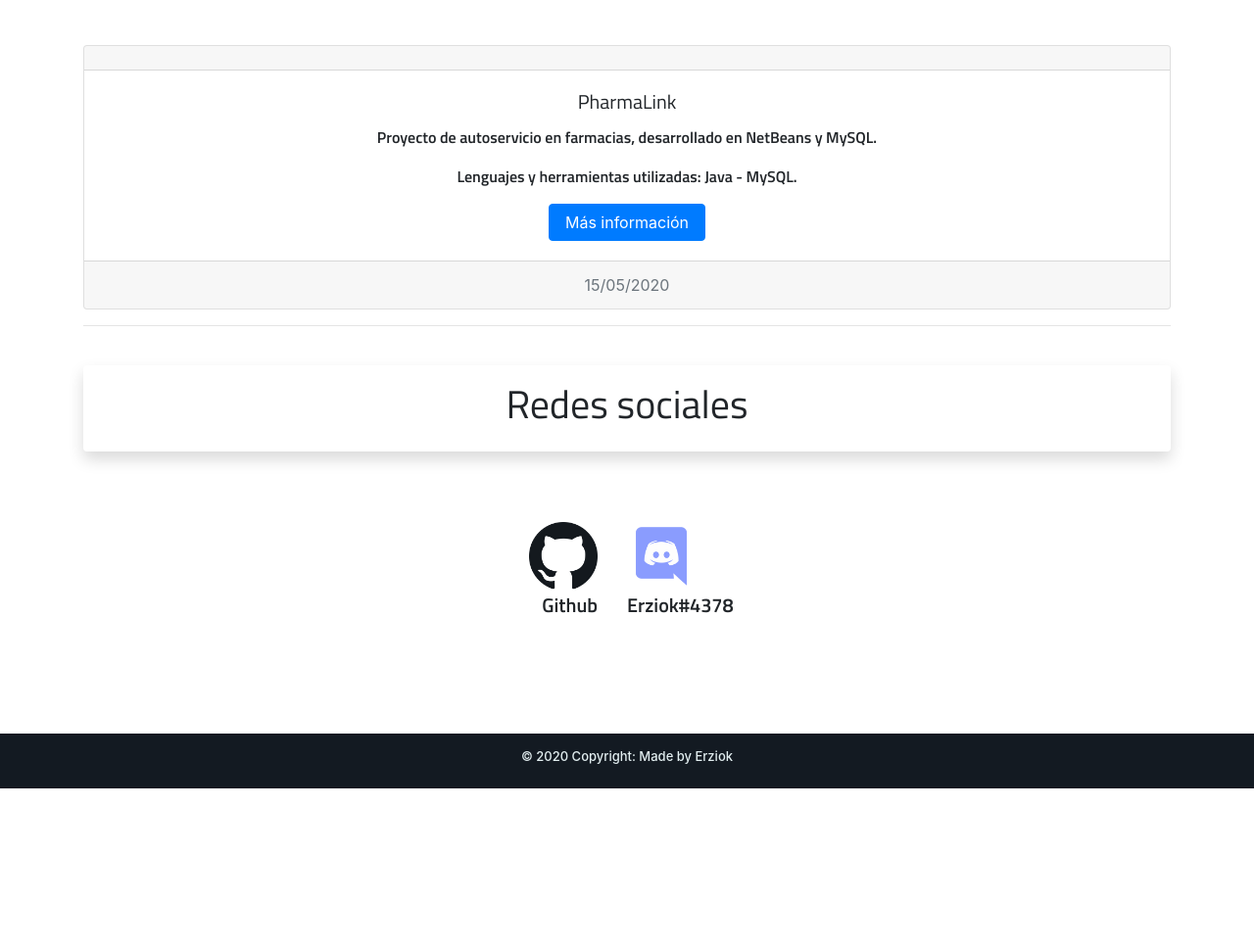
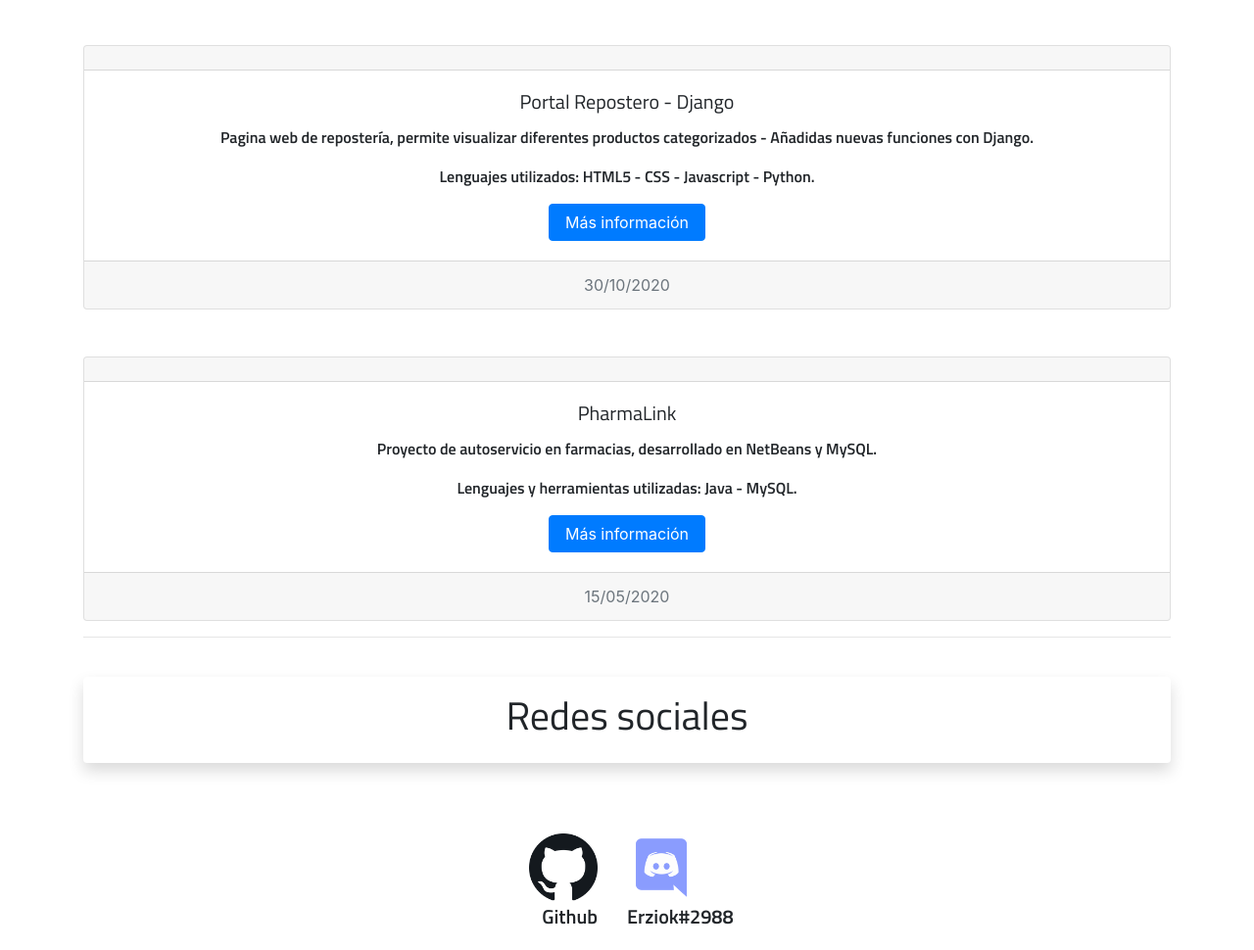
Before and after one commit to Erziok/erziok.github.io, a plain HTML site: page index.html in a window 1280 px wide. Shown: the part 1620-2590 px from the top of the page at 98% size. Before the commit the page ends 2425 px from the top, so only its background shows below. Drawn offline with nearby package versions, Linux system fonts and the light colour scheme.

Commit message:
Discord Tag - Footer- Proyectos

```diff
--- a/index.html
+++ b/index.html
@@ -158,6 +158,21 @@
             <div class="card-header">
             </div>
             <div class="card-body">
+                <h5 class="card-title">Portal Repostero - Django</h5>
+                <p class="card-text">Pagina web de repostería, permite visualizar diferentes productos
+                    categorizados - Añadidas nuevas funciones con Django.</p>
+                <p class="card-text">Lenguajes utilizados: HTML5 - CSS - Javascript - Python.</p>
+                <a href="https://github.com/Erziok/Portal-Repostero-Django" class="btn btn-primary">Más información</a>
+            </div>
+            <div class="card-footer text-muted">
+                30/10/2020
+            </div>
+        </div>
+        <br><br>
+        <div class="card text-center">
+            <div class="card-header">
+            </div>
+            <div class="card-body">
                 <h5 class="card-title">PharmaLink</h5>
                 <p class="card-text">Proyecto de autoservicio en farmacias, desarrollado en NetBeans y MySQL.</p>
                 <p class="card-text">Lenguajes y herramientas utilizadas: Java - MySQL.</p>
@@ -187,7 +202,7 @@
                 <ul class="list-unstyled">
                     <li>
                         <img src="img/discord.png" width="70" height="70">
-                        <p style="text-align: left;" id="discord"> Erziok#4378</p>
+                        <p style="text-align: left;" id="discord"> Erziok#2988</p>
                     </li>
                 </ul>
             </div>
@@ -203,7 +218,7 @@
 
     <footer class="page-footer font-small indigo" id="contenedor-footer">
         <div class="footer-copyright text-center py-3" id="footer">
-            <h4>© 2020 Copyright: Made by Erziok</h4>
+            <h4>© 2021 Copyright: Made by Erziok</h4>
     </footer>
 </body>
 
```
